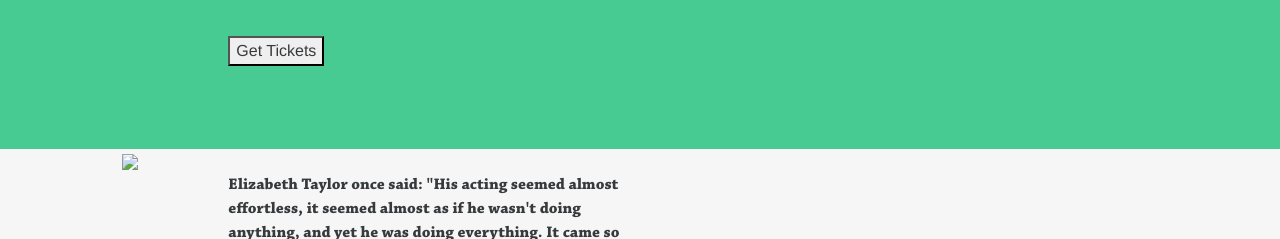
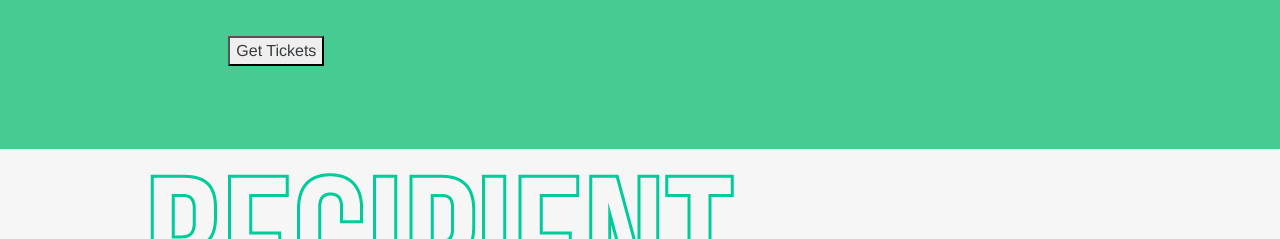
Before and after one commit to uclacec/CEC_JackBenny, a plain HTML site: page index.html in a window 1280 px wide. Shown: the part 561-800 px from the top of the page. Drawn offline with nearby package versions, Linux system fonts and the light colour scheme.

Commit message:
Fix recipient link

```diff
--- a/index.html
+++ b/index.html
@@ -46,7 +46,7 @@
 <div class="container-fluid fill" id="lightgrey">
     <div class="row">
         <div class="col-lg-3 col-lg-offset-1 img-responsive">
-            <img src="images/recipient.png">
+            <img src="images/Recipient_name.png">
         </div>
     </div>
     <div class="row">
```
